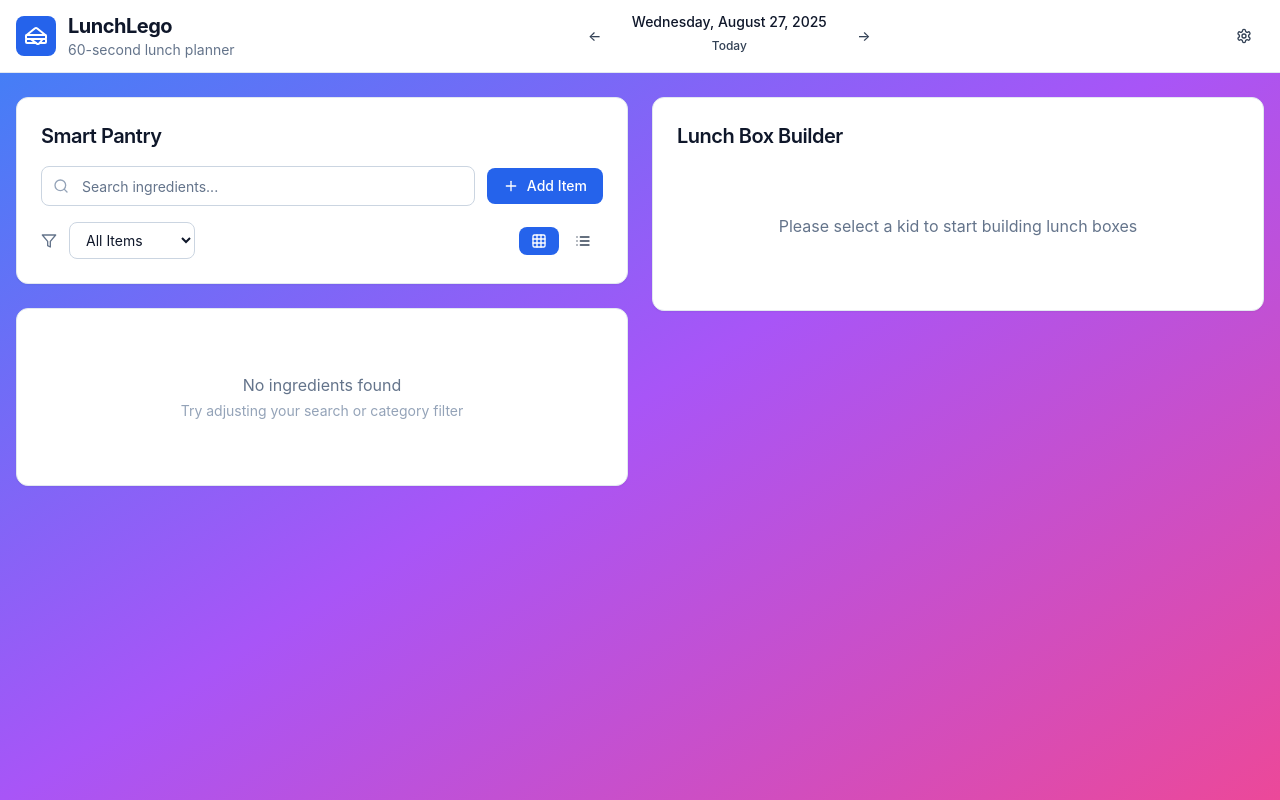
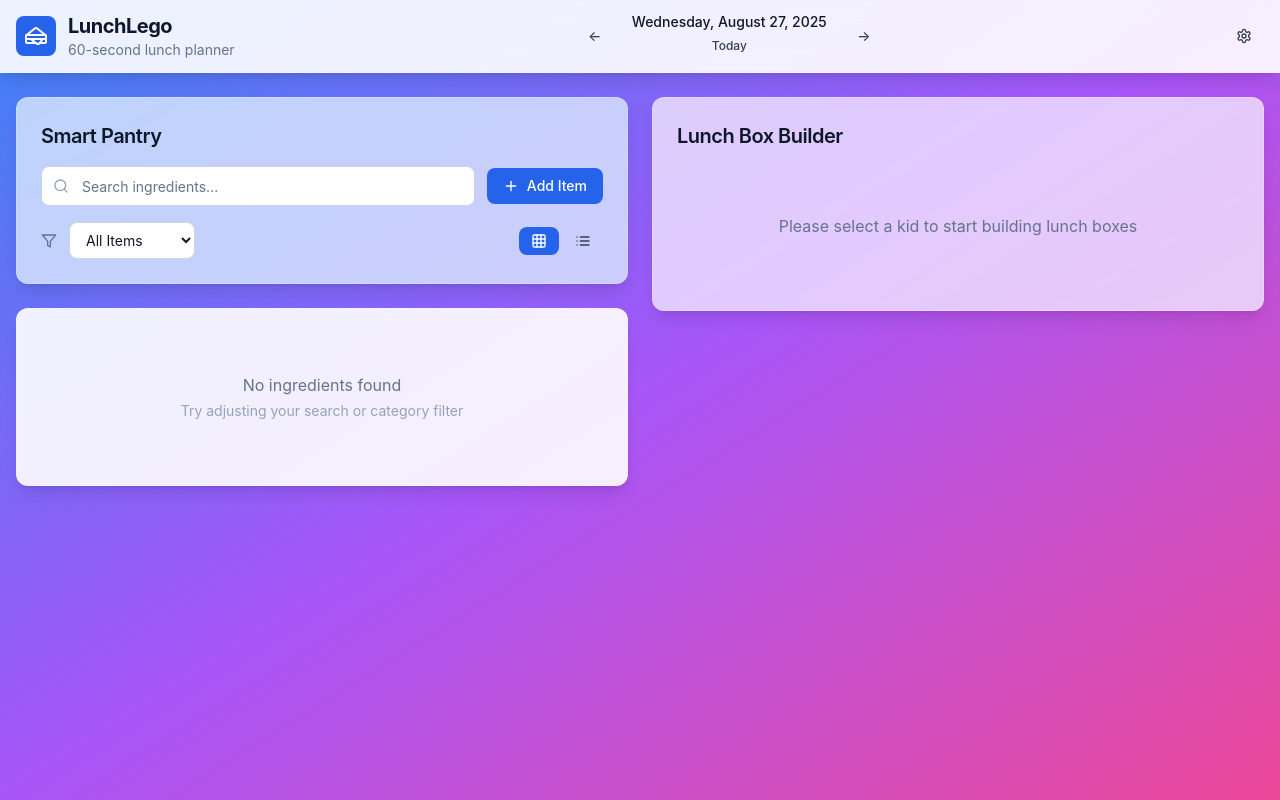
Before and after one commit to Tinytim695/LunchLego, a React (Vite) app: page / in a window 1280 px wide. Built offline with nearby package versions, Linux system fonts and the light colour scheme.

Commit message:
Update Card components with complementary gradient styling

```diff
--- a/src/App.tsx
+++ b/src/App.tsx
@@ -174,7 +174,7 @@ function App() {
         <div className="grid grid-cols-1 lg:grid-cols-2 gap-6">
           {/* Pantry Section */}
           <div className="space-y-6">
-            <Card>
+            <Card variant="blue">
               <h2 className="text-xl font-semibold text-slate-900 mb-4">Smart Pantry</h2>
               <PantryControls
                 searchTerm={searchTerm}
@@ -187,7 +187,7 @@ function App() {
               />
             </Card>
 
-            <Card padding="sm">
+            <Card padding="sm" variant="white">
               <DndContext onDragStart={handleDragStart} onDragEnd={handleDragEnd}>
                 <PantryGrid
                   ingredients={state.ingredients}
@@ -208,7 +208,7 @@ function App() {
 
           {/* Lunch Box Builder Section */}
           <div className="space-y-6">
-            <Card>
+            <Card variant="purple">
               <h2 className="text-xl font-semibold text-slate-900 mb-4">
                 Lunch Box Builder
                 {activeKid && <span className="text-base font-normal text-slate-600 ml-2">for {activeKid.name}</span>}
--- a/src/components/Header.tsx
+++ b/src/components/Header.tsx
@@ -35,7 +35,7 @@ export function Header({
   };
 
   return (
-    <header className="bg-white border-b border-slate-200 px-4 py-3">
+    <header className="bg-white/90 backdrop-blur-md border-b border-white/20 px-4 py-3 shadow-lg">
       <div className="max-w-7xl mx-auto flex items-center justify-between">
         {/* Logo */}
         <div className="flex items-center space-x-3">
--- a/src/components/pantry/PantryGrid.tsx
+++ b/src/components/pantry/PantryGrid.tsx
@@ -36,10 +36,13 @@ function DraggableIngredient({ ingredient }: DraggableIngredientProps) {
       {...listeners}
       {...attributes}
       className={`
-        drag-item p-4 cursor-grab active:cursor-grabbing
+        p-4 cursor-grab active:cursor-grabbing rounded-xl border-2 border-dashed transition-all
+        bg-gradient-to-br from-white/90 to-slate-50/90 backdrop-blur-sm
+        hover:from-blue-50/90 hover:to-purple-50/90 hover:border-blue-300 hover:shadow-md
+        active:scale-105 active:rotate-1
         ${isDragging ? 'opacity-50 rotate-3 scale-105' : ''}
-        ${hasExpired ? 'border-red-300 bg-red-50' : ''}
-        ${isExpiring ? 'border-orange-300 bg-orange-50' : ''}
+        ${hasExpired ? 'border-red-300 from-red-50/90 to-red-100/90' : ''}
+        ${isExpiring ? 'border-orange-300 from-orange-50/90 to-orange-100/90' : 'border-slate-200'}
       `}
     >
       <div className="flex items-start justify-between mb-2">
--- a/src/components/planner/LunchBoxBuilder.tsx
+++ b/src/components/planner/LunchBoxBuilder.tsx
@@ -33,8 +33,9 @@ function Compartment({ compartment, items, ingredients, onRemoveIngredient }: Co
     <div
       ref={setNodeRef}
       className={`
-        drop-zone min-h-[120px] p-4 rounded-lg border-2 border-dashed transition-colors
-        ${isOver ? 'border-primary-400 bg-primary-50' : 'border-slate-300 bg-slate-50'}
+        min-h-[120px] p-4 rounded-xl border-2 border-dashed transition-all
+        bg-gradient-to-br from-white/70 to-slate-50/70 backdrop-blur-sm
+        ${isOver ? 'border-purple-400 from-purple-50/80 to-pink-50/80 shadow-lg scale-105' : 'border-slate-300/50'}
       `}
     >
       <h3 className="text-sm font-medium text-slate-700 mb-3">
@@ -49,7 +50,7 @@ function Compartment({ compartment, items, ingredients, onRemoveIngredient }: Co
           return (
             <div
               key={`${item.ingredientId}-${compartment}`}
-              className="flex items-center justify-between p-2 bg-white rounded-lg border border-slate-200"
+              className="flex items-center justify-between p-3 bg-white/90 backdrop-blur-sm rounded-lg border border-white/30 shadow-sm"
             >
               <div className="flex-1">
                 <div className="flex items-center space-x-2">
@@ -99,7 +100,7 @@ export function LunchBoxBuilder({
     <div className="space-y-6">
       {/* Nutrition Balance */}
       {lunchBox && (
-        <div className="bg-white rounded-lg border border-slate-200 p-4">
+        <div className="bg-gradient-to-r from-green-50/90 to-emerald-50/90 backdrop-blur-sm rounded-xl border border-green-200/50 p-4 shadow-lg">
           <h3 className="text-sm font-medium text-slate-700 mb-3">Nutrition Balance</h3>
           <div className="grid grid-cols-2 md:grid-cols-5 gap-3">
             <div className="text-center">
--- a/src/components/ui/Card.tsx
+++ b/src/components/ui/Card.tsx
@@ -5,9 +5,10 @@ interface CardProps {
   children: React.ReactNode;
   className?: string;
   padding?: 'none' | 'sm' | 'md' | 'lg';
+  variant?: 'default' | 'blue' | 'purple' | 'pink' | 'white';
 }
 
-export function Card({ children, className, padding = 'md' }: CardProps) {
+export function Card({ children, className, padding = 'md', variant = 'default' }: CardProps) {
   const paddingClasses = {
     none: '',
     sm: 'p-4',
@@ -15,9 +16,18 @@ export function Card({ children, className, padding = 'md' }: CardProps) {
     lg: 'p-8',
   };
 
+  const variantClasses = {
+    default: 'bg-white/80 backdrop-blur-sm',
+    blue: 'bg-blue-100/80 backdrop-blur-sm',
+    purple: 'bg-purple-100/80 backdrop-blur-sm',
+    pink: 'bg-pink-100/80 backdrop-blur-sm',
+    white: 'bg-white/90 backdrop-blur-sm',
+  };
+
   return (
     <div className={cn(
-      'rounded-xl border border-slate-200 bg-white shadow-sm',
+      'rounded-xl border border-white/20 shadow-lg',
+      variantClasses[variant],
       paddingClasses[padding],
       className
     )}>
```
